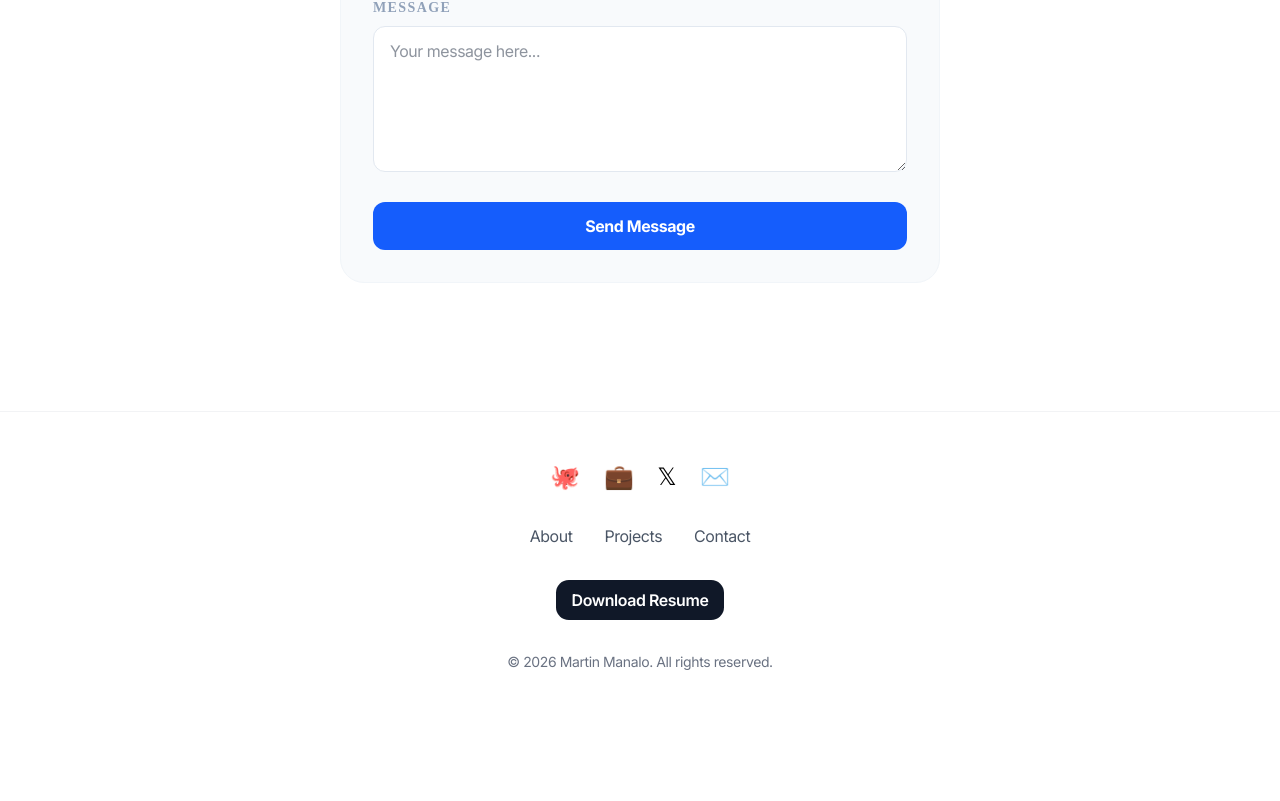
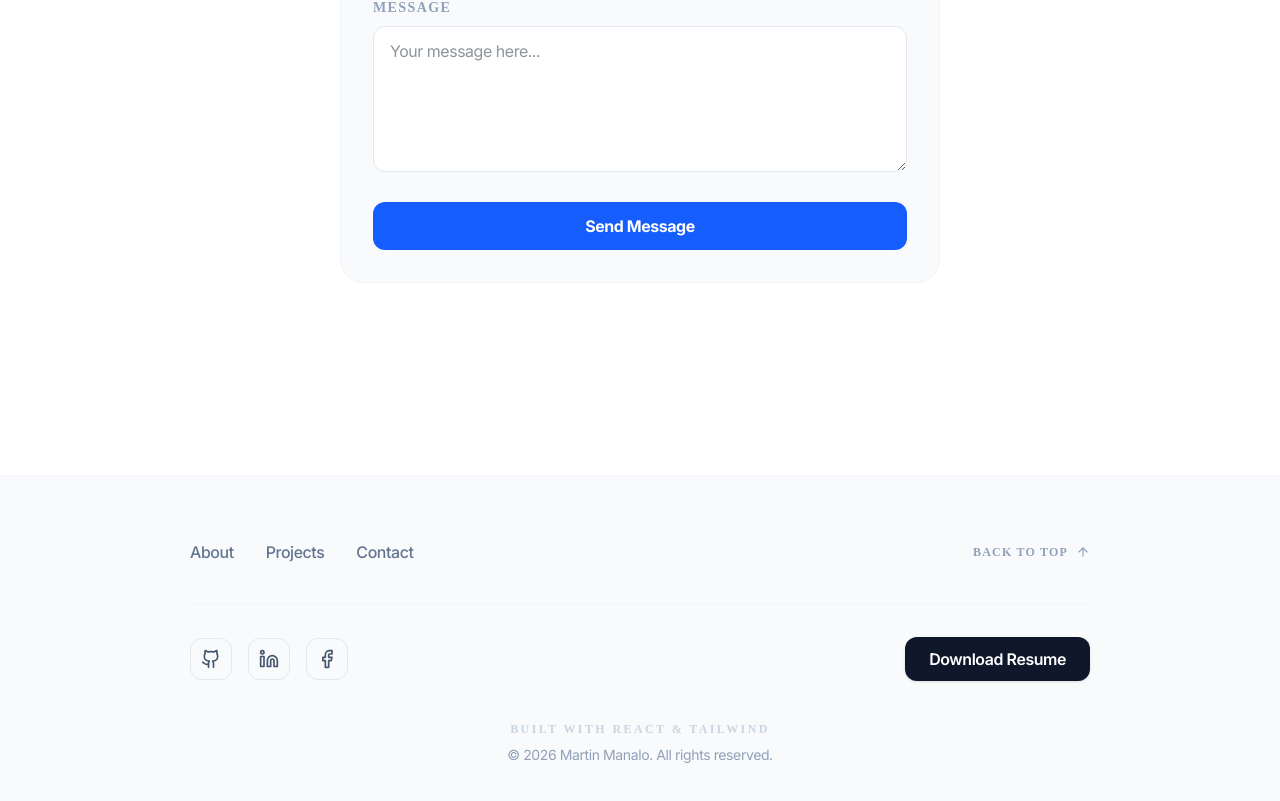
Before and after one commit to martinmnlx/portfolio, a React (Vite) app: page / in a window 1280 px wide. Shown: the part 1732-2533 px from the top of the page. Before the commit the page ends 2452 px from the top, so only its background shows below. Built offline with nearby package versions, Linux system fonts and the light colour scheme; a web font is replaced by a local one.

Commit message:
improved footer

```diff
--- a/src/components/Footer.jsx
+++ b/src/components/Footer.jsx
@@ -1,11 +1,13 @@
+import { Github, Linkedin, Facebook, ArrowUp } from 'lucide-react';
+import { motion } from 'framer-motion';
+
 function Footer() {
   const currentYear = new Date().getFullYear();
 
   const socialLinks = [
-    { name: 'GitHub', url: '#', icon: '🐙' },
-    { name: 'LinkedIn', url: '#', icon: '💼' },
-    { name: 'Twitter', url: '#', icon: '𝕏' },
-    { name: 'Email', url: 'mailto:contact@example.com', icon: '✉️' }
+    { name: 'GitHub', url: 'https://github.com/martinmnlx', Icon: Github },
+    { name: 'LinkedIn', url: 'https://www.linkedin.com/in/martin-d-manalo/', Icon: Linkedin },
+    { name: 'Facebook', url: 'https://www.facebook.com/martinmnlx', Icon: Facebook },
   ];
 
   const navLinks = [
@@ -14,45 +16,75 @@ function Footer() {
     { name: 'Contact', url: '#contact' }
   ];
 
+  const scrollToTop = () => {
+    window.scrollTo({ top: 0, behavior: 'smooth' });
+  };
+
   return (
-    <footer className="mt-[4rem] w-full border-t border-gray-200/50 bg-white">
-      <div className="flex flex-col items-center px-[1rem] md:px-[2rem] py-[2rem] md:py-[3rem] gap-[1.5rem] md:gap-[2rem]">
-        <div className="flex gap-[1rem] md:gap-[1.5rem]">
-          {socialLinks.map((link) => (
-            <a
-              key={link.name}
-              href={link.url}
-              className="text-xl md:text-2xl hover:scale-110 transition-transform duration-200"
-              aria-label={link.name}
-              title={link.name}
-            >
-              {link.icon}
-            </a>
-          ))}
-        </div>
+    <footer className="mt-32 w-full border-t border-slate-100 bg-slate-50">
+      <div className="flex flex-col items-center px-[1rem] md:px-[2rem] py-12 md:py-16 gap-10">
 
-        <div className="flex flex-wrap justify-center gap-[1rem] md:gap-[2rem] font-body text-gray-600 text-sm md:text-base">
+        {/* Top Section: Navigation and Back to Top */}
+        <div className="w-full max-w-[900px] flex flex-col md:flex-row items-center justify-between gap-8">
+          <div className="flex flex-wrap justify-center gap-6 md:gap-8 font-body text-slate-500 text-sm md:text-base font-medium">
             {navLinks.map((link) => (
               <a
                 key={link.name}
                 href={link.url}
-              className="hover:text-gray-900 transition-colors duration-200"
+                className="hover:text-slate-900 transition-colors duration-200"
               >
                 {link.name}
               </a>
             ))}
           </div>
 
+          <motion.button
+            whileHover={{ y: -3 }}
+            onClick={scrollToTop}
+            className="flex items-center gap-2 font-mono text-xs font-bold text-slate-400 tracking-widest uppercase cursor-pointer hover:text-slate-900 transition-colors"
+          >
+            Back to Top <ArrowUp size={14} />
+          </motion.button>
+        </div>
+
+        {/* Middle Section: Socials and CTA */}
+        <div className="w-full max-w-[900px] flex flex-col md:flex-row items-center justify-between gap-8 pt-8 border-t border-slate-100">
+          <div className="flex gap-4">
+            {socialLinks.map((link) => (
+              <motion.a
+                key={link.name}
+                href={link.url}
+                target="_blank"
+                rel="noreferrer"
+                whileHover={{ y: -4 }}
+                whileTap={{ scale: 0.95 }}
+                transition={{ duration: 0.2 }}
+                className="p-2.5 bg-slate-50 text-slate-600 rounded-xl border border-slate-200 hover:bg-slate-100 hover:text-slate-900"
+                aria-label={link.name}
+              >
+                <link.Icon size={20} strokeWidth={2} />
+              </motion.a>
+            ))}
+          </div>
+
           <a
-          href="#"
-          className="px-4 py-2 bg-gray-900 text-white font-body font-semibold rounded-[0.8rem] hover:bg-gray-800 transition-colors duration-200"
+            href="/resume.pdf"
+            download
+            className="px-6 py-2.5 bg-slate-900 text-white font-body font-semibold rounded-xl hover:bg-slate-800 transition-all duration-200 shadow-sm"
           >
             Download Resume
           </a>
+        </div>
 
-        <p className="font-body text-gray-500 text-xs md:text-sm text-center">
+        {/* Bottom Section: Copyright */}
+        <div className="flex flex-col items-center gap-2">
+          <p className="font-mono text-[10px] md:text-xs font-bold text-slate-300 tracking-[0.2em] uppercase">
+            Built with React & Tailwind
+          </p>
+          <p className="font-body text-slate-400 text-xs md:text-sm text-center">
             © {currentYear} Martin Manalo. All rights reserved.
           </p>
+        </div>
       </div>
     </footer>
   );
--- a/src/components/main/AboutSection.jsx
+++ b/src/components/main/AboutSection.jsx
@@ -65,8 +65,8 @@ function AboutSection({ id }) {
       >
         <motion.div
           className="shrink-0"
-          whileHover={{ scale: 1.01 }}
-          transition={{ type: "spring", stiffness: 300 }}
+          whileHover={{ y: -4 }}
+          transition={{ duration: 0.2 }}
         >
           <img
             src={selfImage}
--- a/src/components/main/ContactSection.jsx
+++ b/src/components/main/ContactSection.jsx
@@ -123,12 +123,12 @@ function ContactSection({ id }) {
           {/* Submit Button with Hover/Tap Motion */}
           <motion.button
             variants={itemVariants}
-            whileHover={{ scale: 1.02 }}
+            whileHover={{ y: -4 }}
             whileTap={{ scale: 0.98 }}
             transition={{ duration: 0.2 }}
             type="submit"
             disabled={submitted}
-            className={`w-full px-4 py-3 ${submitted ? 'bg-green-600' : 'bg-blue-600 hover:bg-blue-700'} text-white font-body font-bold rounded-xl transition-colors duration-300 cursor-pointer`}
+            className={`w-full px-4 py-3 ${submitted ? 'bg-green-600' : 'bg-blue-600 hover:bg-blue-700'} text-white font-body font-bold rounded-xl cursor-pointer`}
           >
             <AnimatePresence mode="wait">
               <motion.span
@@ -136,7 +136,7 @@ function ContactSection({ id }) {
                 initial={{ opacity: 0, y: 10 }}
                 animate={{ opacity: 1, y: 0 }}
                 exit={{ opacity: 0, y: -10 }}
-                transition={{ duration: 0.2 }}
+                transition={{ duration: 0.2, ease: "easeOut" }}
               >
                 {submitted ? 'Message Sent! ✓' : 'Send Message'}
               </motion.span>
--- a/src/components/main/HeroSection.jsx
+++ b/src/components/main/HeroSection.jsx
@@ -56,12 +56,13 @@ function HeroSection({ id }) {
             <motion.a
               key={link.label}
               variants={fadeInUp}
-              whileHover={{ scale: 1.05 }}
+              whileHover={{ y: -4 }}
               whileTap={{ scale: 0.95 }}
+              transition={{ duration: 0.2 }}
               href={link.url}
               target="_blank"
               rel="noreferrer"
-              className='flex items-center justify-center gap-2 px-4 py-2.5 bg-slate-50 text-slate-900 font-body font-medium rounded-xl border border-slate-200 hover:bg-slate-100 transition-all duration-200 whitespace-nowrap'
+              className='flex items-center justify-center gap-2 px-4 py-2.5 bg-slate-50 text-slate-900 font-body font-medium rounded-xl border border-slate-200 hover:bg-slate-100 whitespace-nowrap'
             >
               <Icon size={16} strokeWidth={2} />
               <span className='text-sm md:text-base'>{link.label}</span>
@@ -73,13 +74,14 @@ function HeroSection({ id }) {
         <motion.a
           key="contact"
           variants={fadeInUp}
-          whileHover={{ scale: 1.02 }}
+          whileHover={{ y: -4 }}
           whileTap={{ scale: 0.98 }}
+          transition={{ duration: 0.2 }}
           href='#contact'
           className='
             flex items-center justify-center gap-2 px-4 py-2.5
             bg-blue-600 text-white font-body font-medium rounded-xl
-            hover:bg-blue-700 transition-all duration-200 whitespace-nowrap
+            hover:bg-blue-700 whitespace-nowrap
 
             col-span-2 md:col-span-1 md:w-auto
           '
```
Lines whose indentation alone changed are shown as unchanged.
